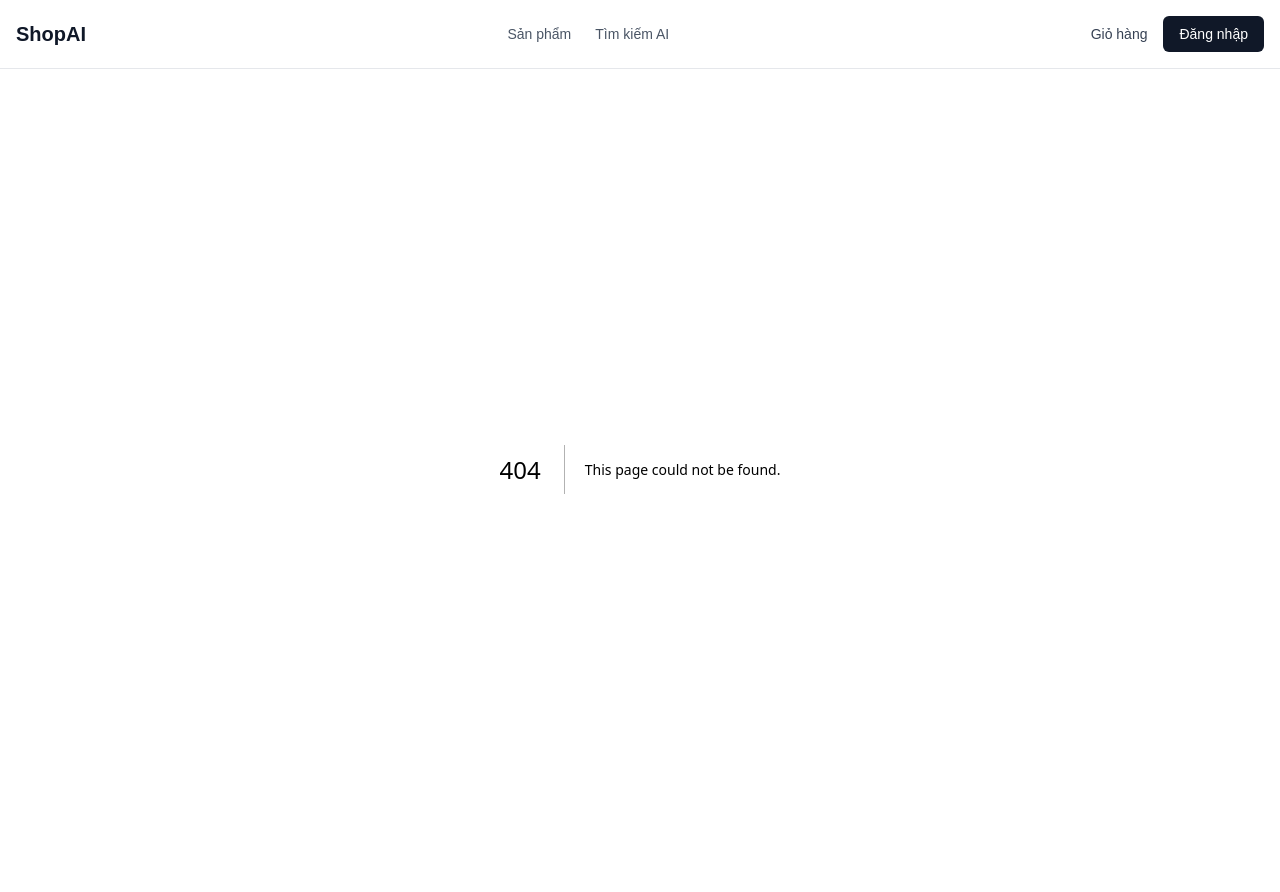
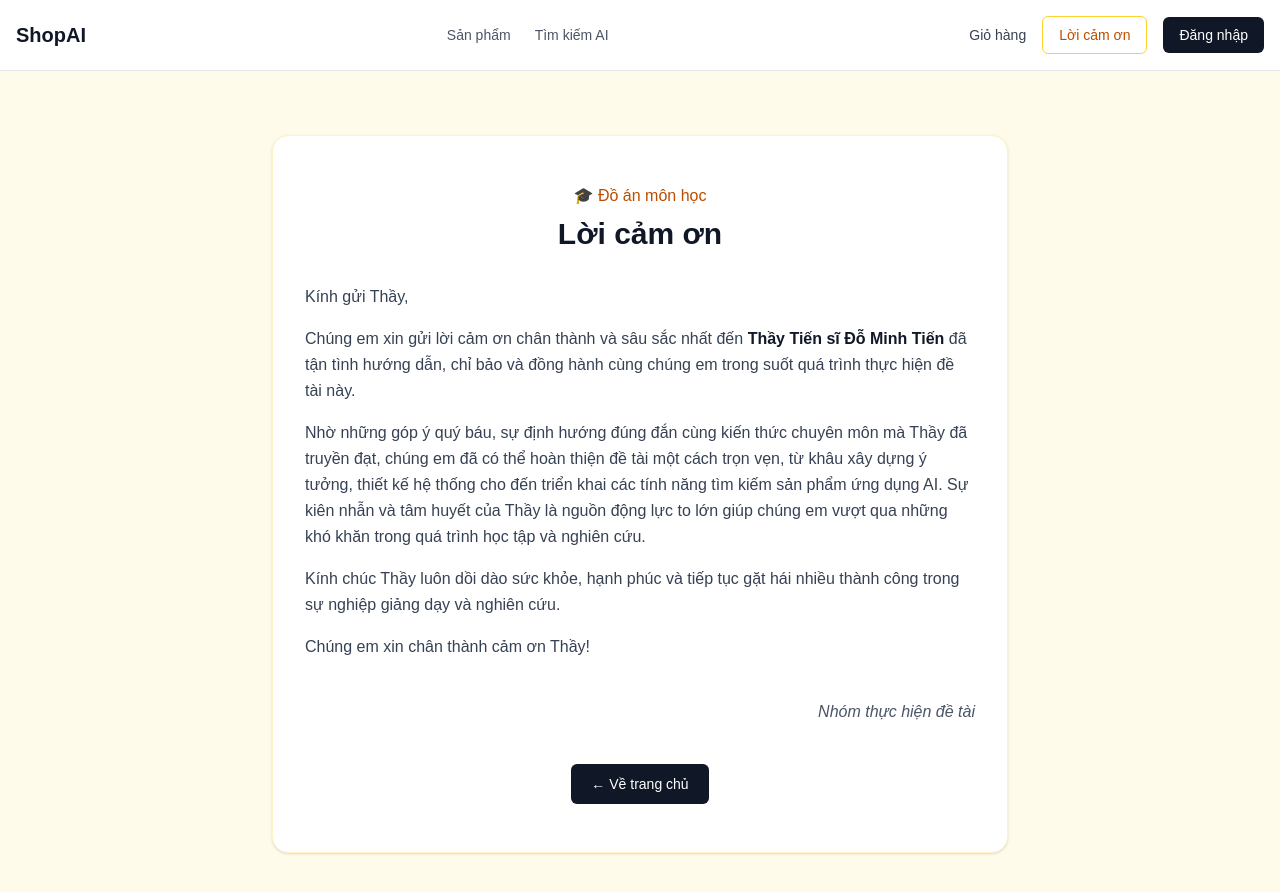
Before and after one commit to Vo-Dang-Khoa/ecommerce-ai-search, a Next.js app: page /loi-cam-on in a window 1280 px wide. Before the commit this address had no page. Shown: the top 892 px of the page. Before the commit the page ends 869 px from the top, so only its background shows below. Built offline with nearby package versions, Linux system fonts and the light colour scheme.

Commit message:
Cap nhat noi dung moi

```diff
--- a/src/app/components/Header.js
+++ b/src/app/components/Header.js
@@ -20,6 +20,12 @@ export default function Header() {
             Giỏ hàng
           </a>
           <a
+            href="/loi-cam-on"
+            className="text-sm text-amber-700 border border-amber-300 px-4 py-2 rounded-md hover:bg-amber-50"
+          >
+            Lời cảm ơn
+          </a>
+          <a
             href="/login"
             className="text-sm bg-gray-900 text-white px-4 py-2 rounded-md hover:bg-gray-800"
           >
--- /dev/null
+++ b/src/app/loi-cam-on/page.js
@@ -0,0 +1,62 @@
+import Link from "next/link";
+
+export const metadata = {
+  title: "Lời cảm ơn - ShopAI",
+  description: "Lời cảm ơn gửi đến giảng viên hướng dẫn đề tài",
+};
+
+export default function LoiCamOnPage() {
+  return (
+    <main className="flex-1 bg-amber-50">
+      <div className="max-w-3xl mx-auto px-4 py-16">
+        <div className="bg-white rounded-2xl border border-amber-100 shadow-sm px-8 py-12">
+          <p className="text-center text-amber-700 font-medium mb-2">
+            🎓 Đồ án môn học
+          </p>
+          <h1 className="text-3xl font-bold text-gray-900 text-center mb-8">
+            Lời cảm ơn
+          </h1>
+
+          <div className="space-y-4 text-gray-700 leading-relaxed">
+            <p>Kính gửi Thầy,</p>
+            <p>
+              Chúng em xin gửi lời cảm ơn chân thành và sâu sắc nhất đến{" "}
+              <strong className="text-gray-900">
+                Thầy Tiến sĩ Đỗ Minh Tiến
+              </strong>{" "}
+              đã tận tình hướng dẫn, chỉ bảo và đồng hành cùng chúng em trong
+              suốt quá trình thực hiện đề tài này.
+            </p>
+            <p>
+              Nhờ những góp ý quý báu, sự định hướng đúng đắn cùng kiến thức
+              chuyên môn mà Thầy đã truyền đạt, chúng em đã có thể hoàn thiện
+              đề tài một cách trọn vẹn, từ khâu xây dựng ý tưởng, thiết kế hệ
+              thống cho đến triển khai các tính năng tìm kiếm sản phẩm ứng
+              dụng AI. Sự kiên nhẫn và tâm huyết của Thầy là nguồn động lực
+              to lớn giúp chúng em vượt qua những khó khăn trong quá trình
+              học tập và nghiên cứu.
+            </p>
+            <p>
+              Kính chúc Thầy luôn dồi dào sức khỏe, hạnh phúc và tiếp tục gặt
+              hái nhiều thành công trong sự nghiệp giảng dạy và nghiên cứu.
+            </p>
+            <p>Chúng em xin chân thành cảm ơn Thầy!</p>
+          </div>
+
+          <p className="text-right text-gray-600 mt-10 italic">
+            Nhóm thực hiện đề tài
+          </p>
+
+          <div className="flex justify-center mt-10">
+            <Link
+              href="/"
+              className="text-sm bg-gray-900 text-white px-5 py-2.5 rounded-md hover:bg-gray-800 transition-colors"
+            >
+              ← Về trang chủ
+            </Link>
+          </div>
+        </div>
+      </div>
+    </main>
+  );
+}
--- a/src/app/page.js
+++ b/src/app/page.js
@@ -151,7 +151,10 @@ export default function Home() {
           </h2>
           <div className="grid sm:grid-cols-3 gap-8">
             {features.map((f) => (
-              <div key={f.title} className="text-center flex flex-col items-center gap-2">
+              <div
+                key={f.title}
+                className="text-center flex flex-col items-center gap-2"
+              >
                 <span className="text-4xl">{f.icon}</span>
                 <h3 className="font-semibold text-gray-900">{f.title}</h3>
                 <p className="text-sm text-gray-600 max-w-xs">{f.desc}</p>
```
